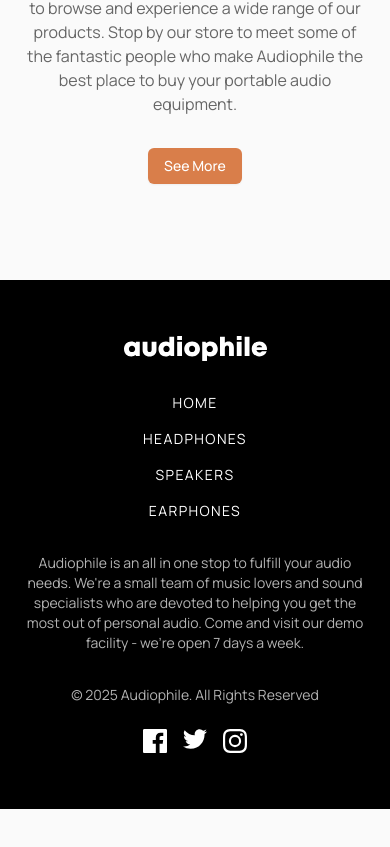
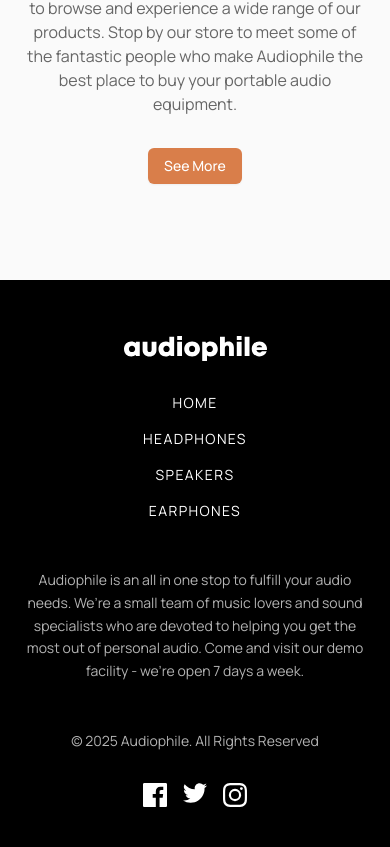
Before and after one commit to andrewteece/audiophile-ecommerce, a Next.js app: page / in a window 390 px wide. Shown: the part 4031-4878 px from the top of the page. Before the commit the page ends 4840 px from the top, so only its background shows below. Built offline with nearby package versions, Linux system fonts and the light colour scheme.

Commit message:
update footer and mobile and desktop

```diff
--- a/src/components/layout/footer.tsx
+++ b/src/components/layout/footer.tsx
@@ -1,4 +1,3 @@
-// components/footer.tsx
 import Link from 'next/link';
 import Image from 'next/image';
 import { Container } from './container';
@@ -6,7 +5,9 @@ import { Container } from './container';
 export function Footer() {
   return (
     <footer className='bg-black text-white'>
-      <Container className='flex flex-col items-center gap-8 py-14 text-center md:items-start md:text-left lg:gap-10'>
+      <Container className='flex flex-col items-center gap-12 py-14 md:items-start md:gap-10 lg:gap-14'>
+        {/* Top Section */}
+        <div className='flex flex-col items-center gap-8 text-center md:items-start md:text-left'>
           {/* Logo */}
           <Link href='/'>
             <Image
@@ -14,6 +15,7 @@ export function Footer() {
               alt='Audiophile logo'
               width={143}
               height={25}
+              priority
             />
           </Link>
 
@@ -24,23 +26,24 @@ export function Footer() {
             <Link href='/speakers'>Speakers</Link>
             <Link href='/earphones'>Earphones</Link>
           </nav>
+        </div>
 
-        {/* Description */}
-        <p className='max-w-md text-sm opacity-70'>
-          Audiophile is an all in one stop to fulfill your audio needs.
-          We&apos;re a small team of music lovers and sound specialists who are
-          devoted to helping you get the most out of personal audio. Come and
-          visit our demo facility - we’re open 7 days a week.
+        {/* Middle Section - Description */}
+        <p className='max-w-md text-sm leading-relaxed opacity-70 text-center md:text-left'>
+          Audiophile is an all in one stop to fulfill your audio needs. We’re a
+          small team of music lovers and sound specialists who are devoted to
+          helping you get the most out of personal audio. Come and visit our
+          demo facility - we’re open 7 days a week.
         </p>
 
-        {/* Bottom section */}
-        <div className='flex flex-col items-center justify-between gap-6 w-full md:flex-row'>
+        {/* Bottom Section */}
+        <div className='flex flex-col items-center gap-8 w-full md:flex-row md:justify-between md:items-end'>
           {/* Copyright */}
-          <p className='text-sm opacity-70'>
-            &copy; {new Date().getFullYear()} Audiophile. All Rights Reserved
+          <p className='text-sm opacity-70 text-center md:text-left'>
+            © {new Date().getFullYear()} Audiophile. All Rights Reserved
           </p>
 
-          {/* Social links */}
+          {/* Social Icons */}
           <div className='flex gap-4'>
             <Link href='/' aria-label='Facebook'>
               <Image
```
Lines whose indentation alone changed are shown as unchanged.
